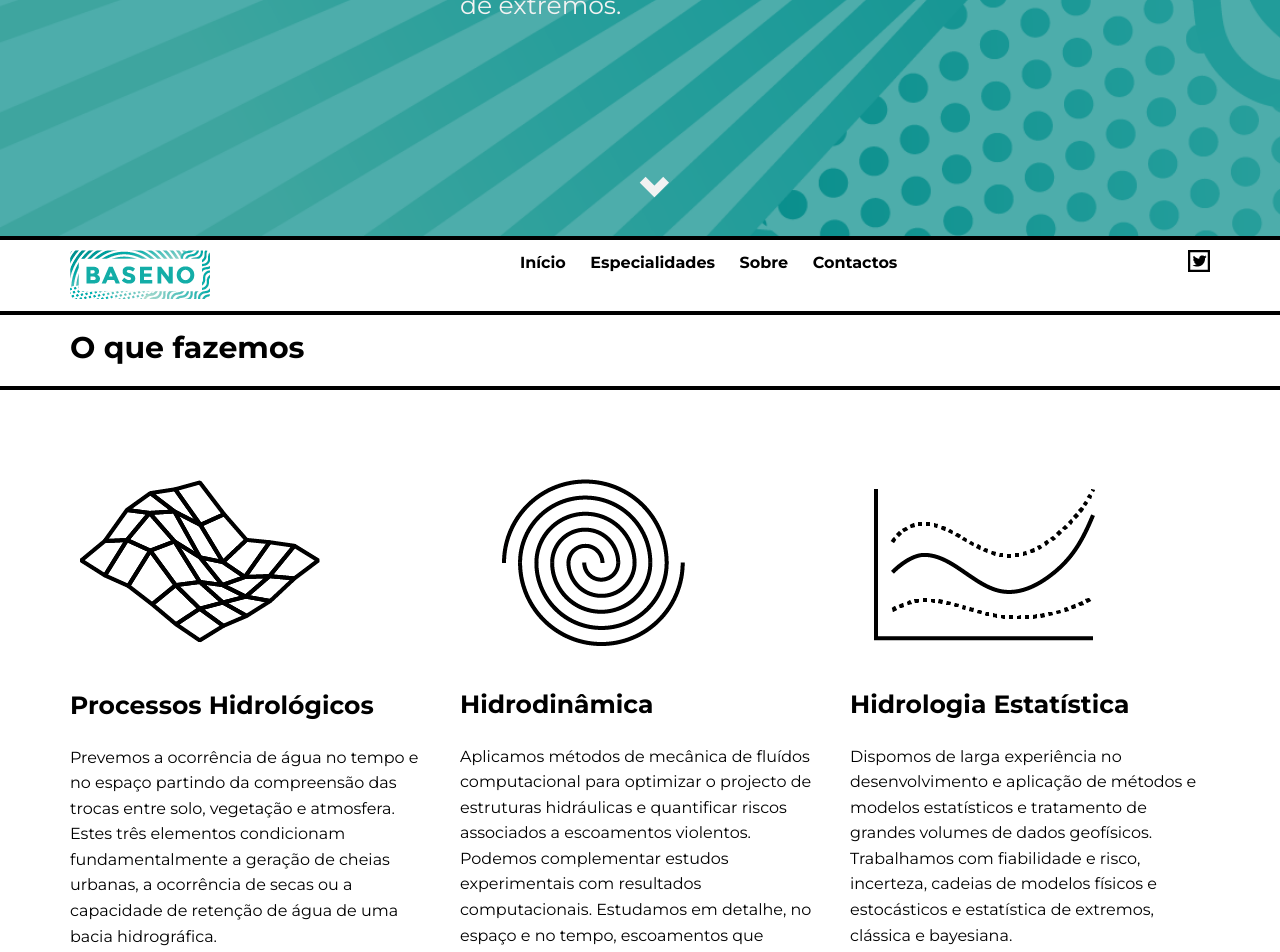
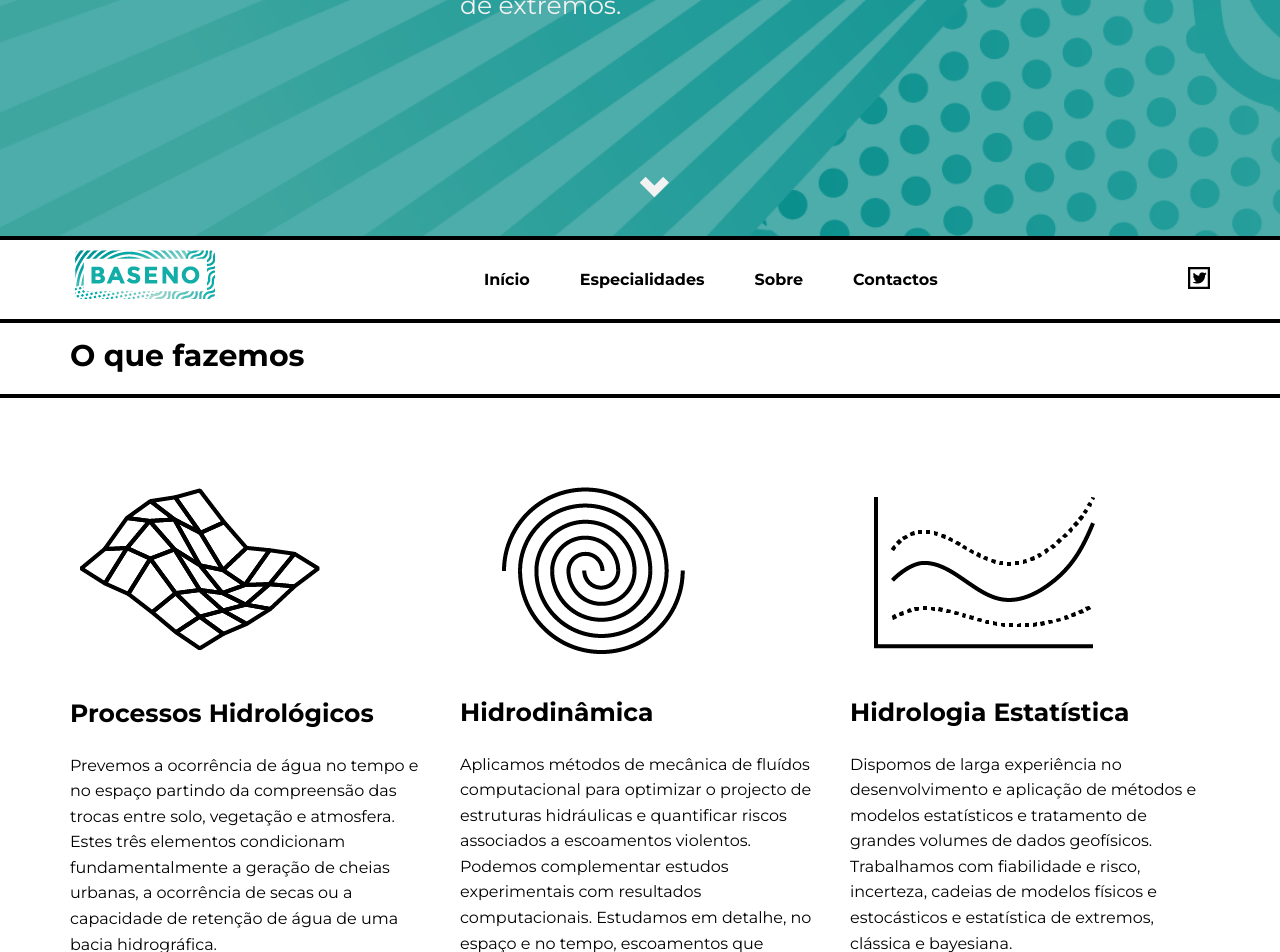
Before and after one commit to lockemind/baseno, a Jekyll site: the page built from index.html, in a window 1280 px wide. Shown: the part 660-1612 px from the top of the page. Built offline with Jekyll 4.4.1, drawn with Linux system fonts in a browser that asks for light colours; nearby versions of some CDN libraries.

Commit message:
#4 - mobile layout improvement
- navigation layout fixes
- team layout fixes
- button layout fixes

```diff
--- a/_includes/nav.html
+++ b/_includes/nav.html
@@ -1,33 +1,39 @@
-<div class="baseno-nav baseno-small-section-no-top">
+<div id="custom-bootstrap-menu" class="baseno-nav navbar navbar-default" role="navigation">
     <div class="container">
         <div class="row">
-
-            <div class="col-sm-4">
+            <div class="navbar-header">
                 <div class="baseno-logo">
-                    <!--<div class="content">BASENO</div>-->
-                    <a href="/baseno/" id="nav" name="nav" class="pull-left"> <img src="/baseno/images/baseno_logo.png" alt="Baseno"></a>
                     <ul class="baseno-menu-social-links visible-xs pull-right">
                         <li><a href="https://www.facebook.com" class="hidden"> <img src="/baseno/images/social_fb.png"> </a></li>
                         <li><a href="https://linkedin.com/" class="hidden"> <img src="/baseno/images/social_linkedin.png"> </a></li>
                         <li><a href="https://twitter.com/"> <img src="/baseno/images/social_twitter.png"> </a></li>
                     </ul>
+                    <button type="button" class="navbar-toggle pull-right" data-toggle="collapse" data-target=".navbar-menubuilder">
+                        <span class="sr-only">Toggle navigation</span><span class="icon-bar"></span><span
+                            class="icon-bar"></span><span class="icon-bar"></span>
+                    </button>
+
+                    <!--<div class="content">BASENO</div>-->
+                    <a href="/baseno/" id="nav" name="nav" > <img src="http://lockemind.github.io/baseno/images/baseno_logo.png" alt="Baseno"></a>
+
                 </div>
 
             </div>
-            <div class="col-sm-8">
-                <ul class="baseno-menu-links pull-left">
+            <div class="collapse navbar-collapse navbar-menubuilder">
+                <ul class="nav navbar-nav navbar-left baseno-menu-links">
                     <li><a href="/baseno/" >Início</a></li>
                     <li class="hidden"><a href="/baseno/work">Projectos</a></li>
                     <li><a href="/baseno/expertise">Especialidades</a></li>
                     <li><a href="/baseno/about">Sobre</a></li>
                     <li><a href="/baseno/contact">Contactos</a></li>
                 </ul>
-                <ul class="baseno-menu-social-links hidden-xs pull-right">
+                <ul class="baseno-menu-social-links hidden-xs ">
                     <li><a href="https://www.facebook.com" class="hidden"> <img src="/baseno/images/social_fb.png"> </a></li>
                     <li><a href="https://linkedin.com/" class="hidden"> <img src="/baseno/images/social_linkedin.png"> </a></li>
                     <li><a href="https://twitter.com/"> <img src="/baseno/images/social_twitter.png"> </a></li>
                 </ul>
             </div>
+
         </div>
     </div>
 </div>
--- a/_includes/team.html
+++ b/_includes/team.html
@@ -17,6 +17,7 @@
                         Doutorado em engenharia civil pela Universidade de Lisboa.
                     </p>
                 </div>
+                <div class="big-spacer hidden-md hidden-lg"></div>
                 <div class="col-md-4">
                     <div class="team-img2 baseno-bottom-margin-small"></div>
                     <p class="baseno-big-title baseno-team-member-name">José Miguel Delgado</p>
@@ -41,6 +42,7 @@
                         instalações de controlo de águas residuais, redes de drenagem e interceptoras. Experiência em preparação e avaliação de concursos.
                     </p>
                 </div>
+                <div class="big-spacer hidden-lg"></div>
                 <div class="col-md-4">
                     <div class="team-img4 baseno-bottom-margin-small"></div>
                     <p class="baseno-big-title baseno-team-member-name">Ricardo Canelas</p>
--- a/_includes/what_we_do.html
+++ b/_includes/what_we_do.html
@@ -2,8 +2,8 @@
 <div class="baseno-small-section">
     <div class="container">
         <div class="row">
-            <div class="col-sm-4"><h2 class="baseno-small-section-margin">O que fazemos</h2></div>
-            <div class="col-sm-8"></div>
+            <div class="col-sm-5"><h2 class="baseno-small-section-margin">O que fazemos</h2></div>
+            <div class="col-sm-7"></div>
         </div>
     </div>
 </div>
@@ -20,6 +20,7 @@
                     a ocorrência de secas ou a capacidade de retenção de água de uma bacia hidrográfica.</p>
                 <div class="spacer"></div>
                 <a class="baseno-button-small" href="/baseno/expertise#hidro">SABER MAIS</a>
+                <div class="spacer"></div>
             </div>
             <div class="col-sm-4">
                 <img src="/baseno/images/hidrodinamica.png">
@@ -31,6 +32,7 @@
                 </p>
                 <div class="spacer"></div>
                 <a class="baseno-button-small" href="/baseno/expertise#meso">SABER MAIS</a>
+                <div class="spacer"></div>
             </div>
             <div class="col-sm-4">
                 <img src="/baseno/images/estatistica.png">
@@ -42,6 +44,7 @@
                 </p>
                 <div class="spacer"></div>
                 <a class="baseno-button-small"  href="/baseno/expertise#extremo">SABER MAIS</a>
+                <div class="spacer"></div>
             </div>
         </div>
 
--- a/_scss/baseno-menu.scss
+++ b/_scss/baseno-menu.scss
@@ -1,4 +1,5 @@
 #custom-bootstrap-menu.navbar-default {
+  margin-bottom: 0;
   .navbar-brand {
     color: rgba(0, 0, 0, 1);
   }
@@ -31,3 +32,67 @@
   //  }
   //}
 }
+
+.baseno-nav {
+  //border-bottom: #000000 solid 2px;
+  //height: 64px;
+  //line-height: 64px;
+  .baseno-menu-links{
+    font-size:16px;
+    font-weight: 700;
+    margin-top: 15px;
+    margin-bottom: 10px;
+    li {
+      a {
+        text-decoration: none;
+        color: $basenoColor3;
+        img{
+          display:inline;
+          border-radius: 0;
+        }
+      }
+      display:inline;
+      padding-left: 20px;
+    }
+  }
+  .baseno-menu-social-links{
+    @extend .baseno-menu-links;
+    float: right;
+    padding-top: 12px;
+    li {
+      padding-left: 0;
+    }
+  }
+  /* Extra Small Devices, Phones */
+  @media only screen and (max-width : 480px) {
+    .baseno-menu-social-links{
+      margin-top: 10px;
+    }
+  }
+
+  .navbar-header{
+    margin-left:20px;
+    margin-right:20%;
+  }
+  @media only screen and (max-width : 993px) {
+    .navbar-header{
+      margin-right:5%;
+    }
+    .baseno-menu-social-links{
+      float: right;
+      padding-top: 12px;
+      padding-left: 0;
+      margin-top: 10px;
+    }
+  }
+
+  @media only screen and (max-width : 768px) {
+    .navbar-header{
+      margin-bottom: 15px;
+    }
+    .baseno-menu-social-links{
+      padding-top: 0;
+      padding-left: 0;
+    }
+  }
+}
--- a/_scss/layout.scss
+++ b/_scss/layout.scss
@@ -54,6 +54,10 @@
 
 .spacer {
   padding-bottom: 15px;
+}
+
+.big-spacer {
+  padding-bottom: 30px;
 }
 
 .baseno-big-title {
@@ -290,40 +294,7 @@
   margin:0px auto;
 }
 
-.baseno-nav {
-  //border-bottom: #000000 solid 2px;
-  //height: 64px;
-  //line-height: 64px;
-  .baseno-menu-links{
-    font-size:16px;
-    font-weight: 700;
-    margin-top: 10px;
-    li {
-      a {
-        text-decoration: none;
-        color: $basenoColor3;
-        img{
-          display:inline;
-          border-radius: 0;
-        }
-      }
-      display:inline;
-      padding-left: 20px;
-    }
-  }
-  .baseno-menu-social-links{
-    @extend .baseno-menu-links;
-    li {
-      padding-left: 0;
-    }
-  }
-  /* Extra Small Devices, Phones */
-  @media only screen and (max-width : 480px) {
-    .baseno-menu-social-links{
-      margin-top: 10px;
-    }
-  }
-}
+
 
 #content h2{
   margin:0px 0px 30px 0px;
@@ -473,9 +444,8 @@
 .contact-img1 {
   background-image: url($baseBaseno1);
   background-size: cover;
-  height: 645px;
+  height: 900px;
 }
-
 
 .team-img {
   background-size: cover;
```
